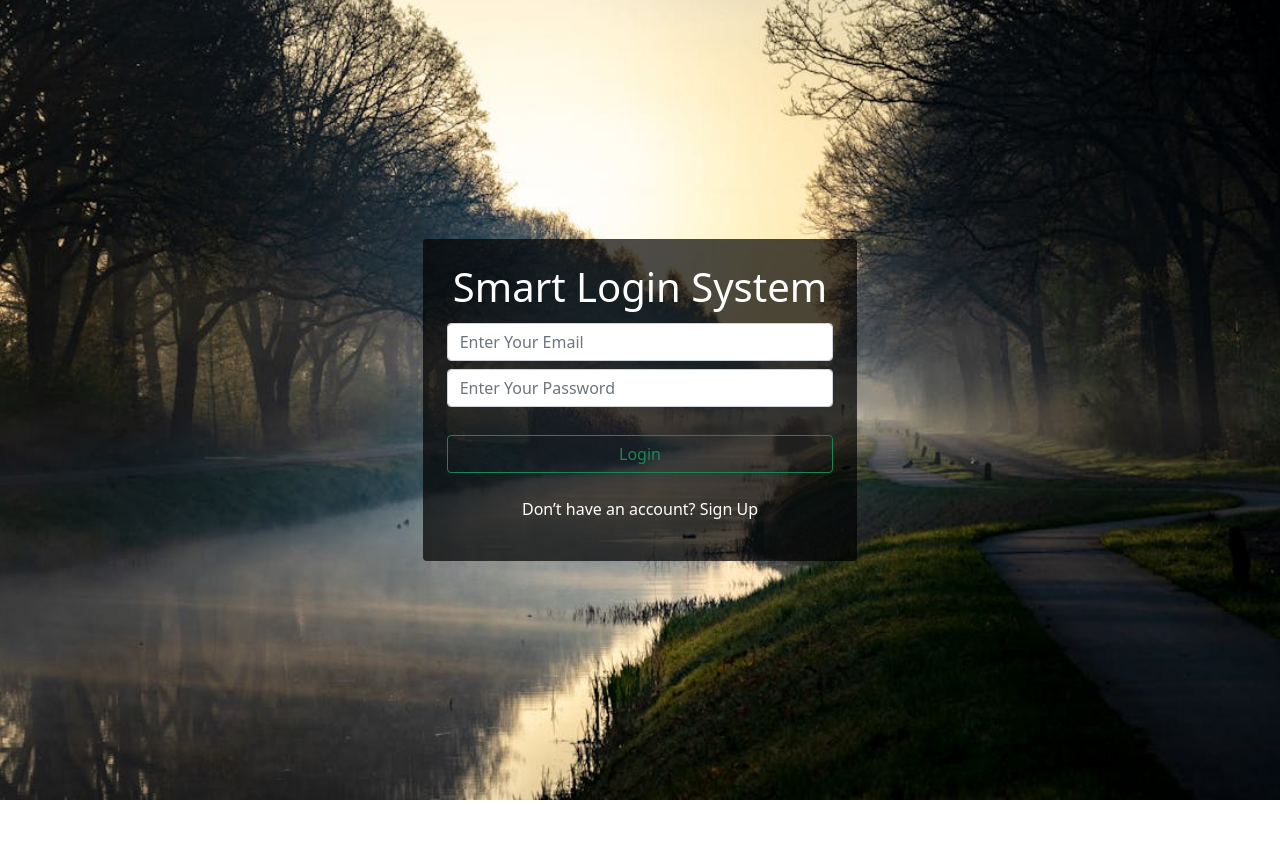
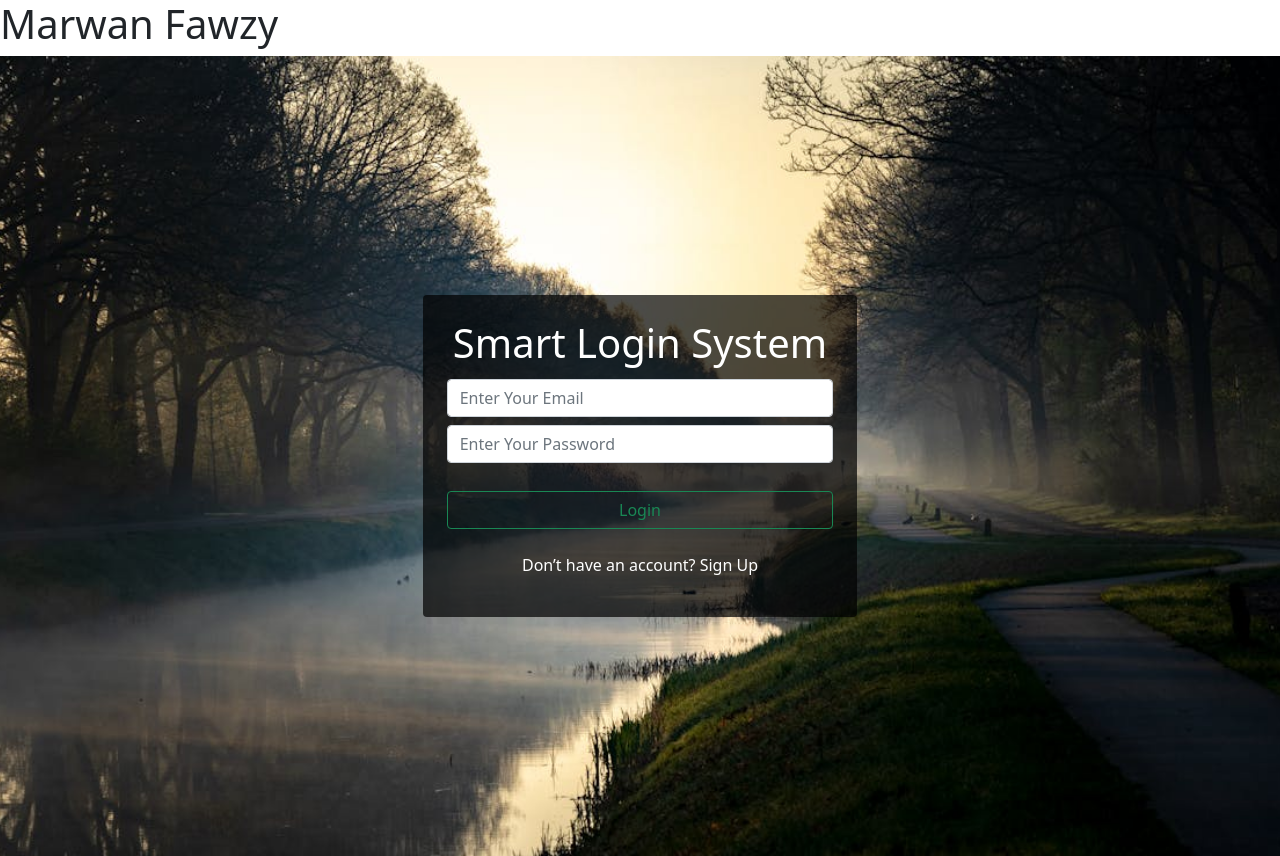
Before and after one commit to YahiaMohamad99/Login, a plain HTML site: page index.html in a window 1280 px wide. Before the commit the page ends 800 px from the top, so only its background shows below. Drawn offline with Linux system fonts and the light colour scheme.

Commit message:
Added Marwan's name to h1 tag after body tag

```diff
--- a/index.html
+++ b/index.html
@@ -12,6 +12,7 @@
     <title>Login</title>
   </head>
   <body>
+    <h1>Marwan Fawzy</h1>
      <nav class="d-none p-4 position-fixed top-0 w-100" >
         <div class="container d-flex justify-content-between align-items-center text-white">
           <h2 class="logo">Login System</h2>
```
